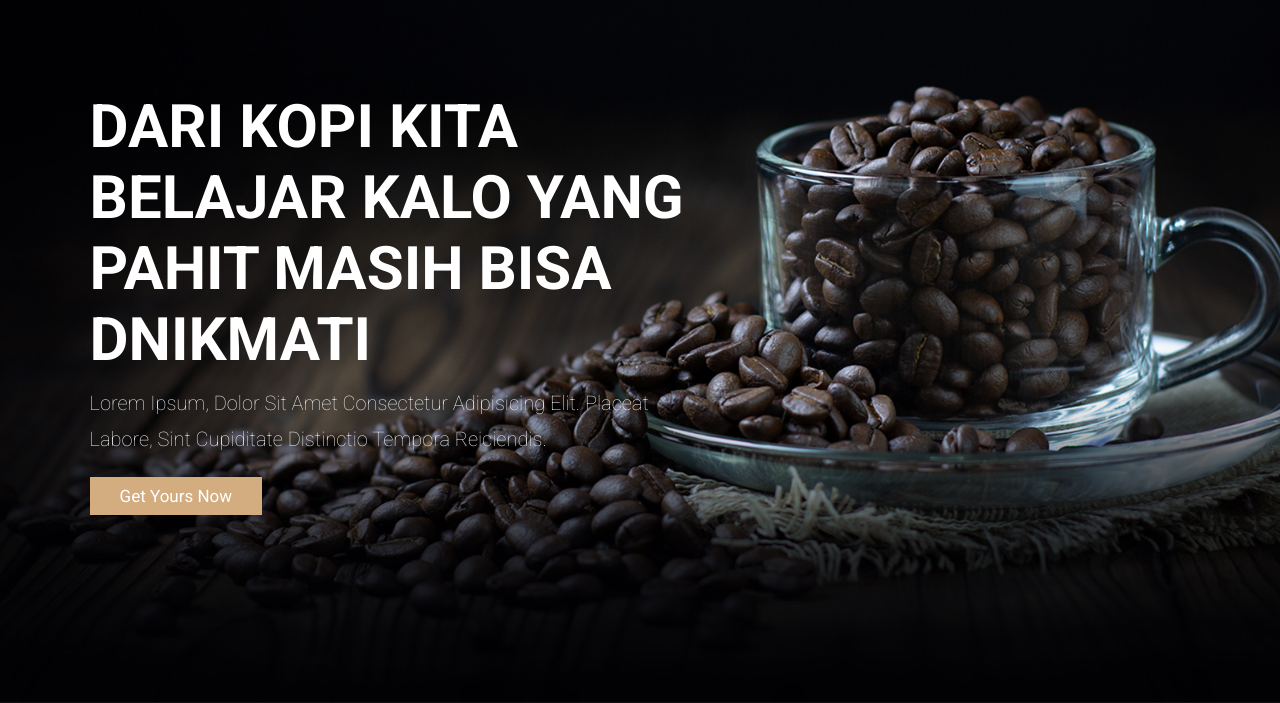
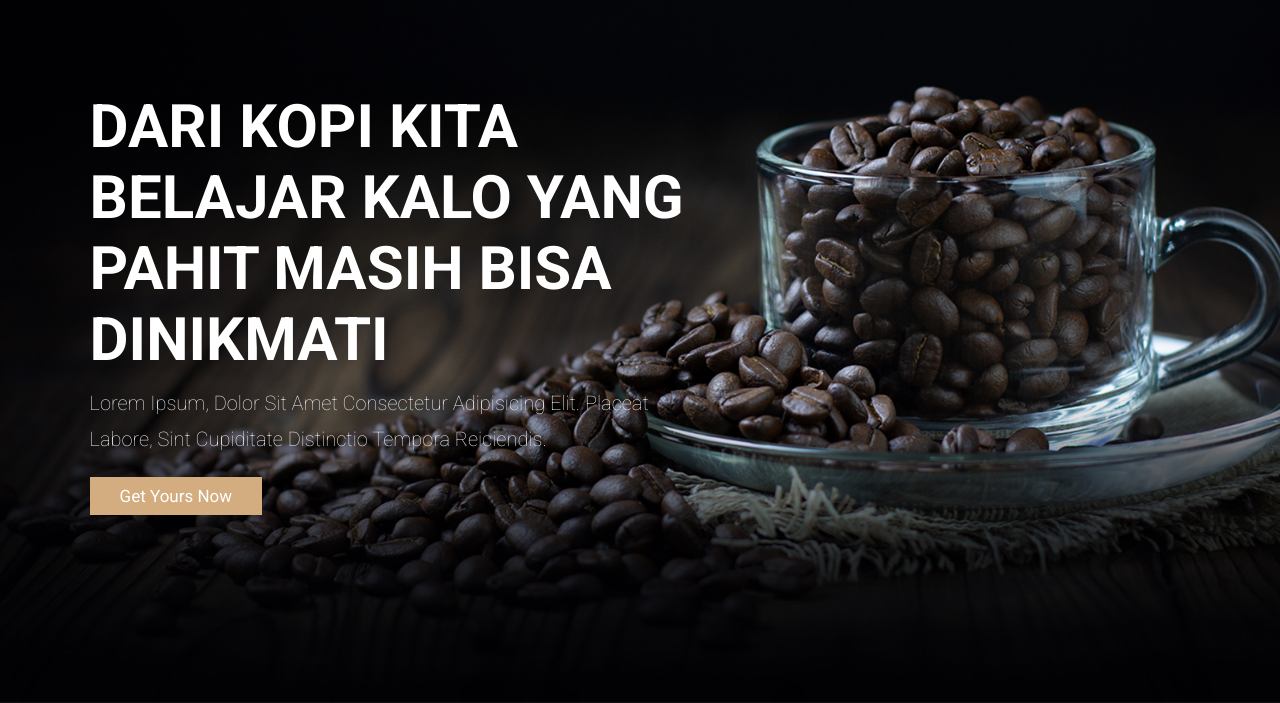
Before and after one commit to Asepkaraway/projectcafe, a plain HTML site: page index.html in a window 1280 px wide. Shown: the part 97-800 px from the top of the page. Drawn offline with Linux system fonts and the light colour scheme.

```diff
--- a/index.html
+++ b/index.html
@@ -89,7 +89,7 @@
 <section class="home" id="home">
 
     <div class="content">
-        <h3>Dari Kopi Kita Belajar Kalo Yang Pahit Masih Bisa Dnikmati</h3>
+        <h3>Dari Kopi Kita Belajar Kalo Yang Pahit Masih Bisa Dinikmati</h3>
         <p>Lorem ipsum, dolor sit amet consectetur adipisicing elit. Placeat labore, sint cupiditate distinctio tempora reiciendis.</p>
         <a href="#" class="btn">get yours now</a>
     </div>
```
